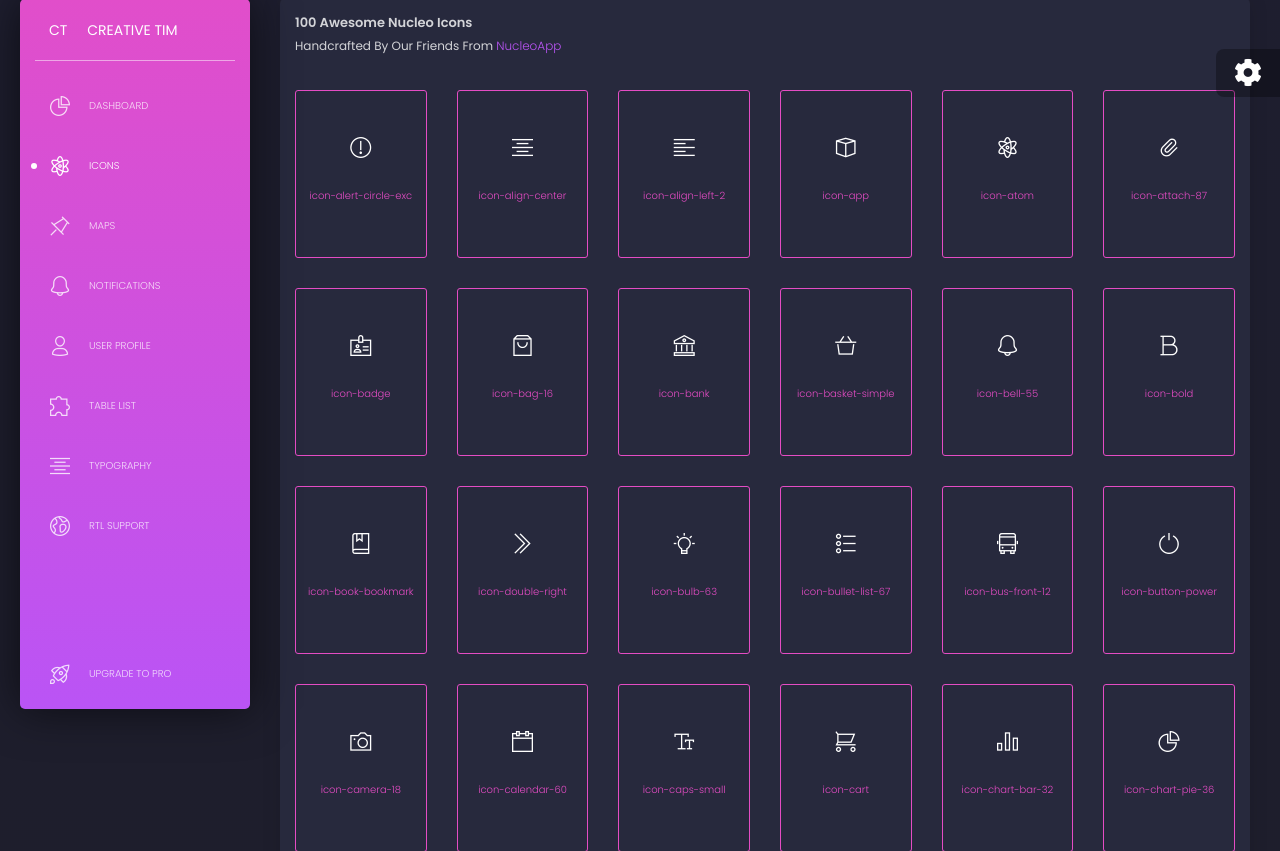
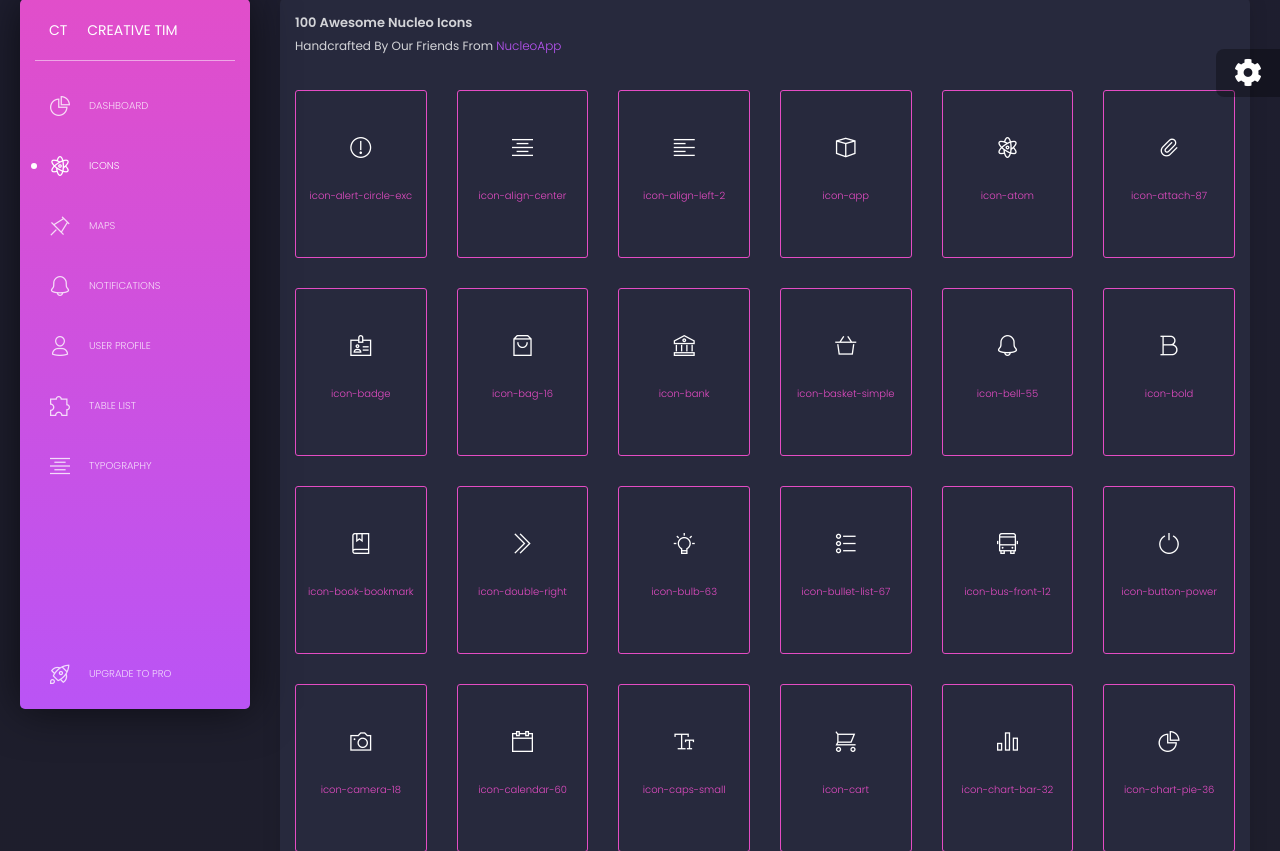
Before and after one commit to yen936/verincy, a Flask app: template templates/black-dashboard-master/examples/icons.html in a window 1280 px wide. Shown: the part 81-932 px from the top of the page. Run offline with Flask 2, Linux system fonts and the light colour scheme; the template is opened without the code that fills it, so the values that code supplies are empty; parts of the project's set-up code (start-up, migrations or seed data) failed here and were passed over; some libraries are stand-ins or nearby versions.

Commit message:
Dropping Arabic pages

```diff
--- a/templates/black-dashboard-master/examples/icons.html
+++ b/templates/black-dashboard-master/examples/icons.html
@@ -91,12 +91,6 @@
             <a href="./typography.html">
               <i class="tim-icons icon-align-center"></i>
               <p>Typography</p>
-            </a>
-          </li>
-          <li>
-            <a href="./rtl.html">
-              <i class="tim-icons icon-world"></i>
-              <p>RTL Support</p>
             </a>
           </li>
           <li class="active-pro">
--- a/templates/black-dashboard-master/examples/notifications.html
+++ b/templates/black-dashboard-master/examples/notifications.html
@@ -91,12 +91,6 @@
             <a href="./typography.html">
               <i class="tim-icons icon-align-center"></i>
               <p>Typography</p>
-            </a>
-          </li>
-          <li>
-            <a href="./rtl.html">
-              <i class="tim-icons icon-world"></i>
-              <p>RTL Support</p>
             </a>
           </li>
           <li class="active-pro">
--- a/templates/black-dashboard-master/examples/upgrade.html
+++ b/templates/black-dashboard-master/examples/upgrade.html
@@ -91,12 +91,6 @@
             <a href="./typography.html">
               <i class="tim-icons icon-align-center"></i>
               <p>Typography</p>
-            </a>
-          </li>
-          <li>
-            <a href="./rtl.html">
-              <i class="tim-icons icon-world"></i>
-              <p>RTL Support</p>
             </a>
           </li>
           <li class="active  active-pro " class="active-pro">
```
Also changed, not shown: templates/black-dashboard-master/examples/map.html (+1 -6 lines).
